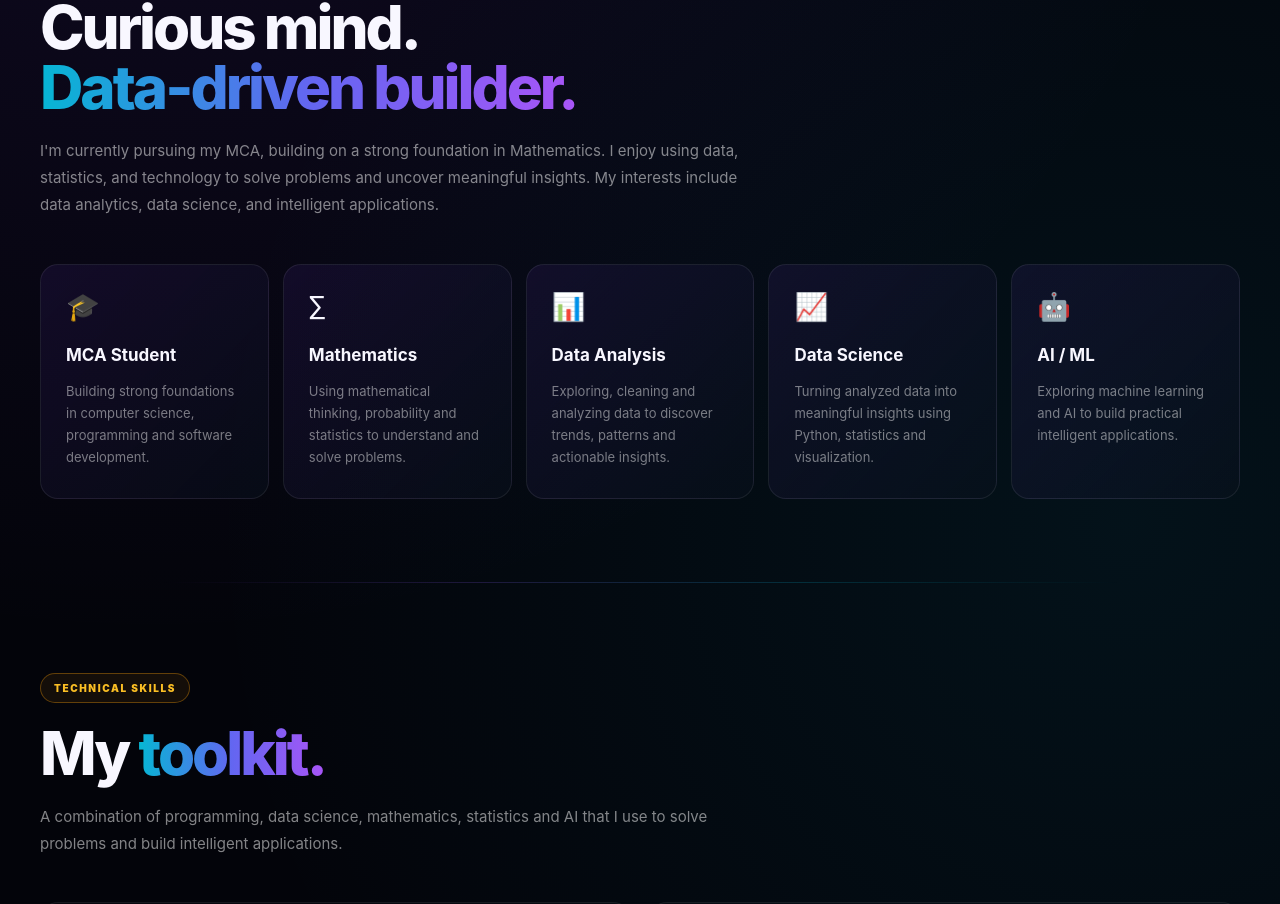
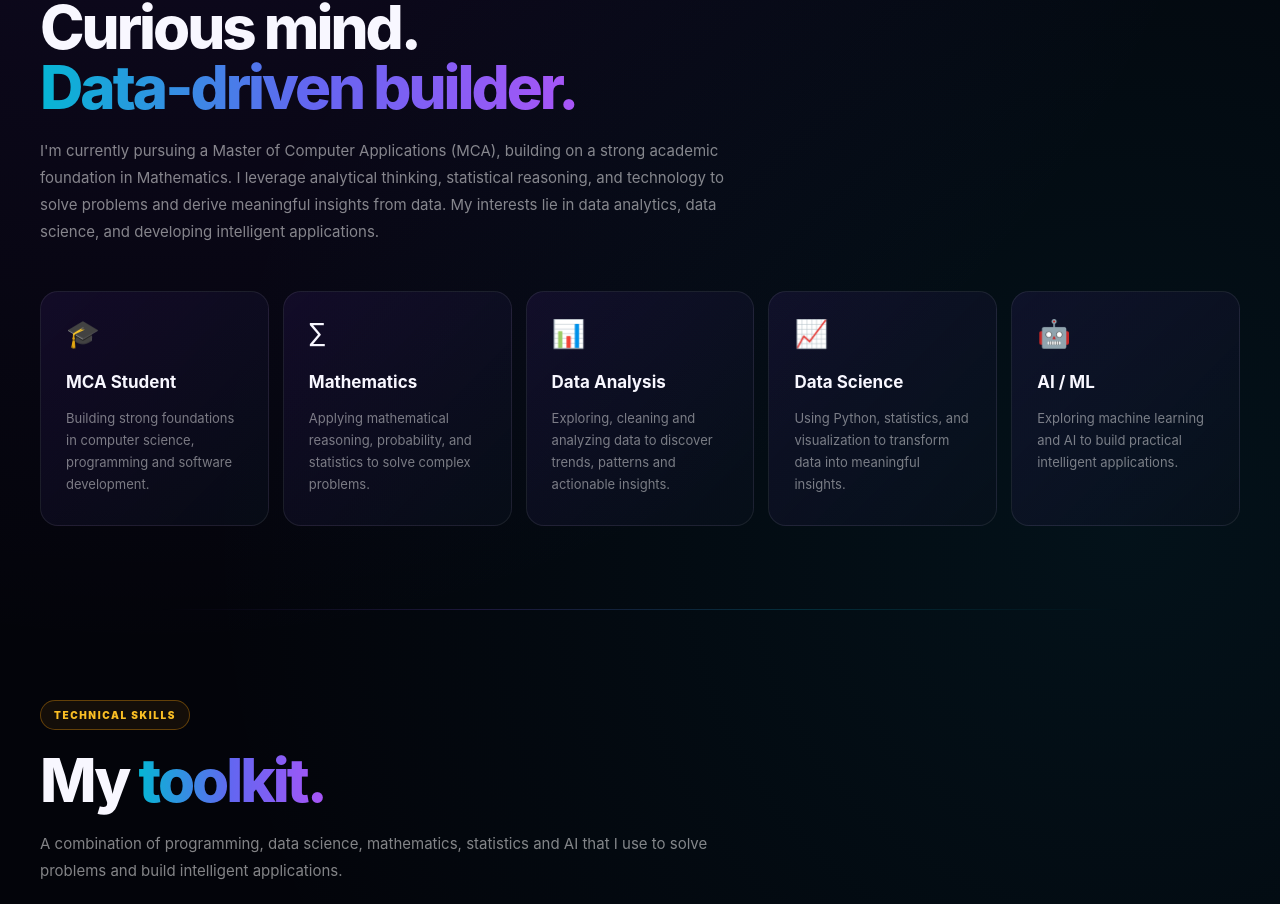
Before and after one commit to arka829636/arka-portfolio, a React (Vite) app: page / in a window 1280 px wide. Shown: the part 1013-1917 px from the top of the page. Built offline with nearby package versions, Linux system fonts and the light colour scheme.

Commit message:
Update portfolio with SupplyShield project

```diff
--- a/src/App.jsx
+++ b/src/App.jsx
@@ -766,7 +766,9 @@ function App() {
 
         <p className="about-text">
 
-I'm currently pursuing my MCA, building on a strong foundation in Mathematics. I enjoy using data, statistics, and technology to solve problems and uncover meaningful insights. My interests include data analytics, data science, and intelligent applications.
+
+I'm currently pursuing a Master of Computer Applications (MCA), building on a strong academic foundation in Mathematics. I leverage analytical thinking, statistical reasoning, and technology to solve problems and derive meaningful insights from data. My interests lie in data analytics, data science, and developing intelligent applications.
+
 
         </p>
 
@@ -797,9 +799,7 @@ I'm currently pursuing my MCA, building on a strong foundation in Mathematics. I
             </h3>
 
             <p>
-              Using mathematical thinking,
-              probability and statistics to
-              understand and solve problems.
+              Applying mathematical reasoning, probability, and statistics to solve complex problems.
             </p>
 
           </div>
@@ -829,9 +829,7 @@ I'm currently pursuing my MCA, building on a strong foundation in Mathematics. I
             </h3>
 
             <p>
-              Turning analyzed data into meaningful
-              insights using Python, statistics
-              and visualization.
+              Using Python, statistics, and visualization to transform data into meaningful insights.
             </p>
 
           </div>
```
